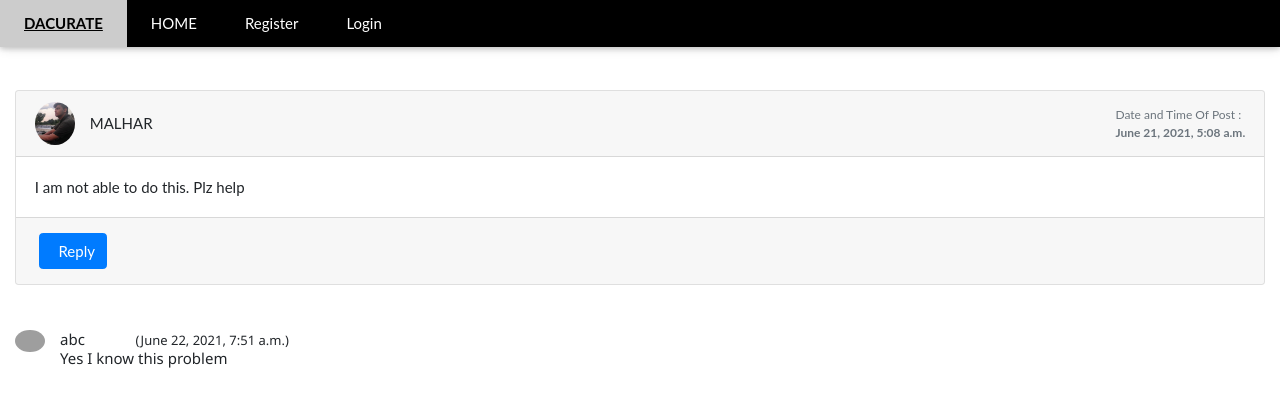
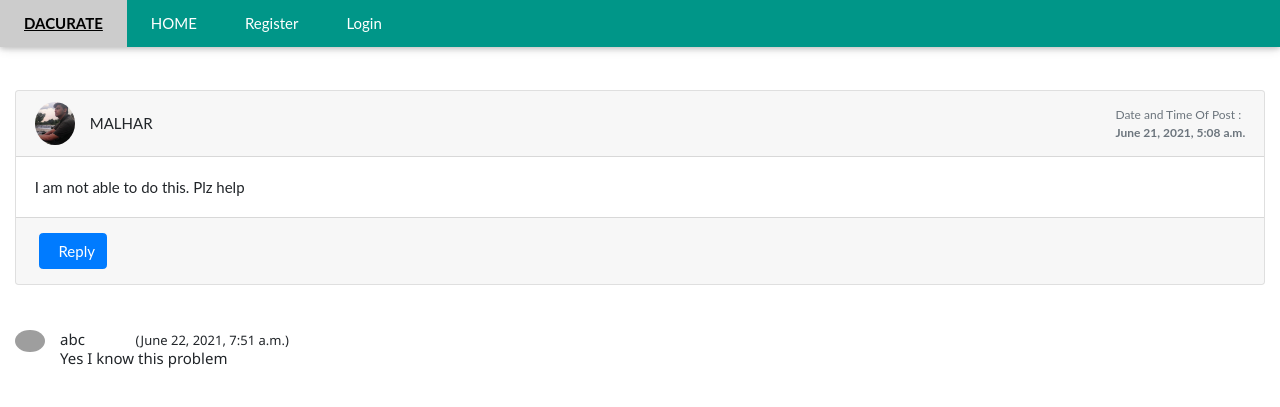
Before and after one commit to alaminmagaga/discussion-forum, a Django app: page /discussion/21/ in a window 1280 px wide. Shown: the top 407 px of the page. Run offline with Django 3.2, Linux system fonts and the light colour scheme; data comes from the database, SQL or seed files in the repository; some libraries are stand-ins or nearby versions; grey boxes are pictures that could not be loaded.

Commit message:
Update basic.html

```diff
--- a/templates/basic.html
+++ b/templates/basic.html
@@ -29,7 +29,7 @@ body {font-family: "Lato", sans-serif}
 
 <!-- Navbar -->
 <div class="w3-top">
-  <div class="w3-bar w3-black w3-card">
+  <div class="w3-bar w3-teal w3-card">
     <a class="w3-bar-item w3-button w3-padding-large w3-hide-medium w3-hide-large w3-right" href="javascript:void(0)" onclick="myFunction()" title="Toggle Navigation Menu"><i class="fa fa-bars"></i></a>
     <a href="{% url 'Forum' %}" class="w3-bar-item w3-button w3-padding-large" style="font-weight: bold;">DACURATE</a>
     <a href="{% url 'Forum' %}" class="w3-bar-item w3-button w3-padding-large w3-hide-small">HOME</a>
```
